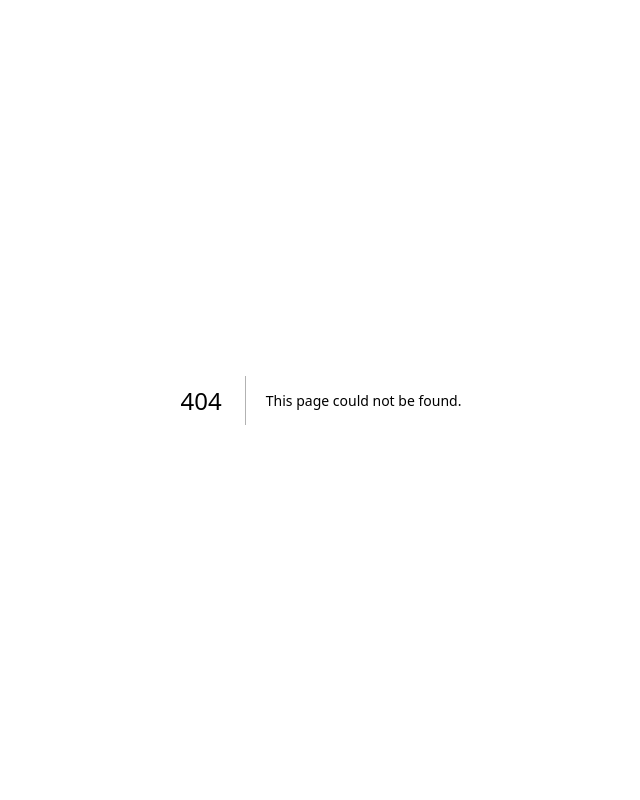
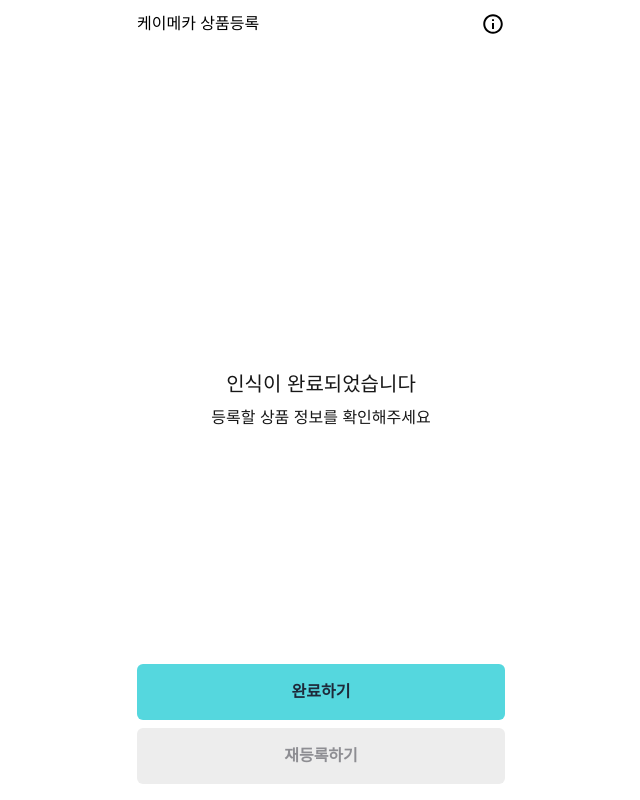
Before and after one commit to k-mecca/k-mecca, a Next.js app in the folder frontend/: page /admin/1 in a window 1280 px wide. Before the commit this address had no page. Shown: the whole page, without its empty margins (319-959 px from the left). Built offline with nearby package versions, Linux system fonts and the light colour scheme.

Commit message:
feat: 상품 인식, 등록 화면

```diff
--- /dev/null
+++ b/frontend/app/admin/[id]/page.tsx
@@ -0,0 +1,46 @@
+"use client";
+
+import Image from "next/image";
+import Header from "@/components/Header";
+import ProductInfo from "@/components/ProductInfo";
+import Footer from "@/components/Footer";
+import { useProductStore } from "@/store/productStore";
+
+const RecognitionPage = () => {
+  const barcode = useProductStore((state) => state.barcode);
+  const isCompleted = useProductStore((state) => state.isCompleted);
+
+  return (
+    <div className="relative h-full w-full">
+      <Header className="text-black" />
+
+      {isCompleted ? (
+        <div className="flex h-full flex-col items-center justify-center gap-6 text-xl font-medium text-[#1E2939]">
+          <Image
+            src="/images/check-circle.png"
+            alt="check"
+            width={64}
+            height={64}
+          />
+          <div className="flex flex-col items-center justify-center gap-2">
+            <p>{barcode}</p>
+            <p>등록이 완료되었습니다</p>
+          </div>
+        </div>
+      ) : (
+        <div className="flex h-full flex-col justify-center gap-20 p-4">
+          <div className="flex flex-col items-center justify-center gap-2">
+            <p className="text-xl font-medium">인식이 완료되었습니다</p>
+            <p>등록할 상품 정보를 확인해주세요</p>
+          </div>
+
+          <ProductInfo />
+        </div>
+      )}
+
+      <Footer />
+    </div>
+  );
+};
+
+export default RecognitionPage;
--- a/frontend/app/admin/scan/page.tsx
+++ b/frontend/app/admin/scan/page.tsx
@@ -2,7 +2,7 @@ import Camera from "@/components/Camera";
 
 const AdminPage = () => {
   return (
-    <div className="mx-auto flex h-screen w-full max-w-[400px] flex-col">
+    <div className="mx-auto flex h-screen w-full flex-col">
       <Camera />
     </div>
   );
--- a/frontend/app/layout.tsx
+++ b/frontend/app/layout.tsx
@@ -25,9 +25,8 @@ export default function RootLayout({
   return (
     <html
       lang="en"
-      className={`${geistSans.variable} ${geistMono.variable} h-full antialiased`}
-    >
-      <body className="min-h-full flex flex-col">{children}</body>
+      className={`${geistSans.variable} ${geistMono.variable} h-full antialiased`}>
+      <body className="mx-auto h-screen w-full max-w-[400px]">{children}</body>
     </html>
   );
 }
--- a/frontend/components/Camera.tsx
+++ b/frontend/components/Camera.tsx
@@ -1,18 +1,28 @@
 "use client";
 
-import { useState, useEffect, useRef } from "react";
+import { useEffect, useRef } from "react";
 import { useRouter } from "next/navigation";
 import { BrowserMultiFormatReader } from "@zxing/browser";
 import Header from "./Header";
 import Main from "./Main";
+import { useProductStore } from "@/store/productStore";
 
 export default function Home() {
   const router = useRouter();
-  const [isScanned, setIsScanned] = useState(true);
-  const [photos, setPhotos] = useState<File[]>([]);
   const videoRef = useRef<HTMLVideoElement>(null);
 
+  const barcode = useProductStore((state) => state.barcode);
+  const setBarcode = useProductStore((state) => state.setBarcode);
+  const images = useProductStore((state) => state.images);
+  const setImage = useProductStore((state) => state.setImage);
+  const resetImages = useProductStore((state) => state.resetImages);
+  const setIsCompleted = useProductStore((state) => state.setIsCompleted);
+
   useEffect(() => {
+    resetImages();
+    setBarcode("");
+    setIsCompleted(false);
+
     const codeReader = new BrowserMultiFormatReader();
     let controls: { stop: () => void } | undefined;
 
@@ -30,7 +40,7 @@ export default function Home() {
           videoRef.current!,
           (res) => {
             if (res) {
-              setIsScanned(true);
+              setBarcode(res.getText());
             }
           },
         );
@@ -40,10 +50,10 @@ export default function Home() {
     })();
 
     return () => controls?.stop();
-  }, []);
+  }, [resetImages, setBarcode, setIsCompleted]);
 
   const onCapture = async () => {
-    if (photos.length === 4) return;
+    if (images.length === 4) return;
 
     const video = videoRef.current;
     if (!video) return;
@@ -59,12 +69,22 @@ export default function Home() {
     const blob = await new Promise<Blob | null>((resolve) => canvas.toBlob(resolve, "image/jpeg", 0.9));
     if (!blob) return;
 
-    const file = new File([blob], `photo-${photos.length + 1}-${Date.now()}.jpg`, {
+    const file = new File([blob], `photo-${images.length + 1}-${Date.now()}.jpg`, {
       type: "image/jpeg",
     });
 
-    setPhotos((prev) => [...prev, file]);
+    setImage(URL.createObjectURL(file));
   };
+
+  useEffect(() => {
+    if (images.length === 4 && barcode) {
+      const timer = setTimeout(() => {
+        router.push(`/admin/${barcode}`);
+      }, 3000);
+
+      return () => clearTimeout(timer);
+    }
+  }, [images, barcode, router]);
 
   return (
     <div className="relative h-full w-full overflow-hidden">
@@ -74,8 +94,8 @@ export default function Home() {
       />
       <Header />
       <Main
-        isScanned={isScanned}
-        photoCount={photos.length}
+        isScanned={barcode || null}
+        photoCount={images.length}
         onCapture={onCapture}
       />
     </div>
--- /dev/null
+++ b/frontend/components/Footer.tsx
@@ -0,0 +1,33 @@
+"use client";
+
+import { useRouter } from "next/navigation";
+import { useProductStore } from "@/store/productStore";
+
+const Footer = () => {
+  const router = useRouter();
+  const isCompleted = useProductStore((state) => state.isCompleted);
+  const setIsCompleted = useProductStore((state) => state.setIsCompleted);
+
+  return (
+    <footer className="absolute right-0 bottom-0 left-0 flex flex-col gap-2 p-4">
+      {!isCompleted && (
+        <button
+          onClick={() => setIsCompleted(true)}
+          className="rounded-md bg-[#1DCAD3BF] px-5 py-4 font-semibold text-[#1E2939]">
+          완료하기
+        </button>
+      )}
+
+      <button
+        onClick={() => {
+          router.push("/admin/scan");
+          setIsCompleted(false);
+        }}
+        className={`rounded-md px-5 py-4 font-semibold ${isCompleted ? "bg-[#1DCAD3BF] text-[#1E2939]" : "bg-[#EDEDED] text-[#8E8E93]"}`}>
+        {isCompleted ? "이어서 등록하기" : "재등록하기"}
+      </button>
+    </footer>
+  );
+};
+
+export default Footer;
--- a/frontend/components/Header.tsx
+++ b/frontend/components/Header.tsx
@@ -1,8 +1,9 @@
 import { IoMdInformationCircleOutline } from "react-icons/io";
 
-const Header = () => {
+const Header = ({ className = "text-white" }: { className?: string }) => {
   return (
-    <header className="absolute top-0 right-0 left-0 z-10 flex items-center justify-between px-4 py-3 text-white">
+    <header
+      className={`absolute top-0 right-0 left-0 z-10 flex items-center justify-between px-4 py-3 ${className}`}>
       <p>케이메카 상품등록</p>
 
       <button>
--- a/frontend/components/Main.tsx
+++ b/frontend/components/Main.tsx
@@ -10,7 +10,7 @@ const PHOTO_STEPS: { guideMessage: string; Icon: IconType }[] = [
 ];
 
 type MainProps = {
-  isScanned: boolean;
+  isScanned: string | null;
   photoCount: number;
   onCapture: () => void;
 };
--- /dev/null
+++ b/frontend/components/ProductInfo.tsx
@@ -0,0 +1,40 @@
+"use client";
+
+import Image from "next/image";
+import { useProductStore } from "@/store/productStore";
+
+const ProductInfo = () => {
+  const barcode = useProductStore((state) => state.barcode);
+  const images = useProductStore((state) => state.images);
+
+  if (!images.length) return null;
+
+  return (
+    <div className="flex flex-col gap-4">
+      <div className="flex justify-between font-medium">
+        <span className="text-[#3C3C43]/60">바코드 번호</span>
+        <span>{barcode}</span>
+      </div>
+
+      <div className="border-t border-[#E5E5EA]"></div>
+
+      <div className="flex w-full gap-2">
+        {images.map((src, index) => (
+          <div
+            key={src}
+            className="relative aspect-square w-full">
+            <Image
+              src={src}
+              alt={`product-${index + 1}`}
+              fill
+              unoptimized
+              className="rounded-sm object-cover"
+            />
+          </div>
+        ))}
+      </div>
+    </div>
+  );
+};
+
+export default ProductInfo;
--- a/frontend/package.json
+++ b/frontend/package.json
@@ -15,7 +15,8 @@
     "react": "19.2.4",
     "react-dom": "19.2.4",
     "react-icons": "^5.7.0",
-    "react-webcam": "^7.2.0"
+    "react-webcam": "^7.2.0",
+    "zustand": "^5.0.14"
   },
   "devDependencies": {
     "@tailwindcss/postcss": "^4",
--- /dev/null
+++ b/frontend/store/productStore.ts
@@ -0,0 +1,28 @@
+import { create } from "zustand";
+
+interface ProductState {
+  barcode: string;
+  setBarcode: (barcode: string) => void;
+
+  images: string[];
+  setImage: (image: string) => void;
+  resetImages: () => void;
+
+  isCompleted: boolean;
+  setIsCompleted: (isCompleted: boolean) => void;
+}
+
+export const useProductStore = create<ProductState>((set) => ({
+  barcode: "",
+  setBarcode: (barcode) => set({ barcode }),
+
+  images: [],
+  setImage: (image) =>
+    set((state) => ({
+      images: [...state.images, image],
+    })),
+  resetImages: () => set({ images: [] }),
+
+  isCompleted: false,
+  setIsCompleted: (isCompleted) => set({ isCompleted }),
+}));
```
Also changed, not shown: frontend/public/images/check-circle.png (added), 1 other file (tests, documents, lock files or other folders).
